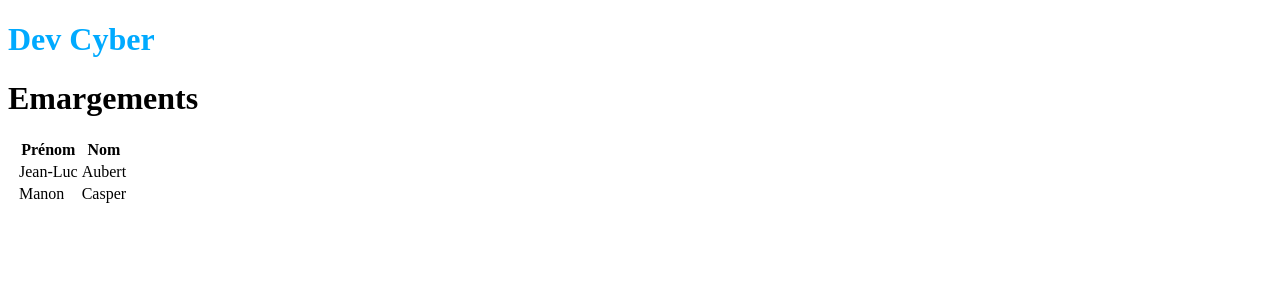
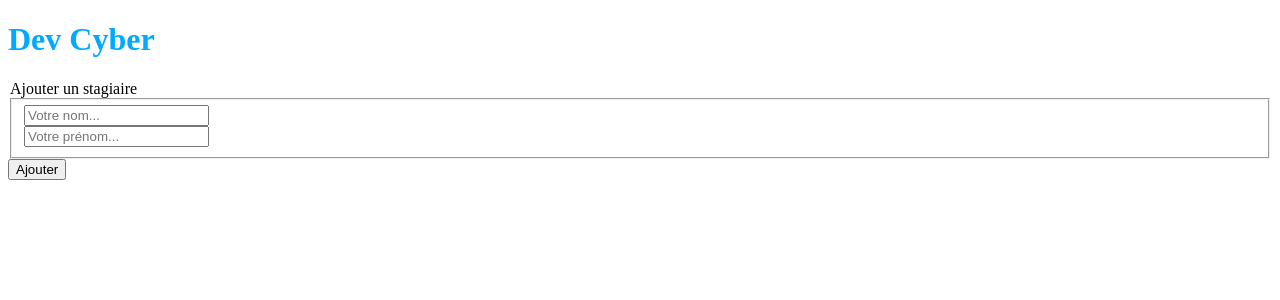
Before and after one commit to dacodemaniak/angular-simple-interns, an Angular app: page /intern-add in a window 1280 px wide. Before the commit this address led to /home. Shown: the top 300 px of the page. Built offline with nearby package versions, Linux system fonts and the light colour scheme.

Commit message:
Add simply form

```diff
--- a/src/app/app-routing.module.ts
+++ b/src/app/app-routing.module.ts
@@ -1,6 +1,7 @@
 import { NgModule } from '@angular/core';
 import { RouterModule, Routes } from '@angular/router';
 import { HomeComponent } from './home/home.component';
+import { InternFormComponent } from './home/intern-form/intern-form.component';
 
 const routes: Routes = [
   {
@@ -11,6 +12,11 @@ const routes: Routes = [
   {
     path: 'home',
     component: HomeComponent,
+    pathMatch: 'full'
+  },
+  {
+    path: 'intern-add',
+    component: InternFormComponent,
     pathMatch: 'full'
   },
   {
--- a/src/app/home/home.component.html
+++ b/src/app/home/home.component.html
@@ -18,3 +18,6 @@
         </tr>
     </tbody>
 </table>
+<a [routerLink]="['/intern-add']">
+    Ajouter un stagiaire
+</a>
--- /dev/null
+++ b/src/app/home/intern-form/intern-form.component.html
@@ -0,0 +1,14 @@
+<form>
+    <legend>Ajouter un stagiaire</legend>
+    <fieldset>
+        <div class="form-field">
+            <input type="text" name="lastname" placeholder="Votre nom...">
+        </div>
+        <div class="form-field">
+            <input type="text" name="firstname" placeholder="Votre prénom...">
+        </div>
+    </fieldset>
+    <div class="form-field">
+        <button type="submit">Ajouter</button>
+    </div>
+</form>
```
Also changed, not shown: src/app/home/home.module.ts (+6 -2 lines), src/app/home/intern-form/intern-form.component.ts (added, +10 -0 lines), src/app/home/intern-form/intern-form.component.scss (added), 1 other file (tests, documents, lock files or other folders).
